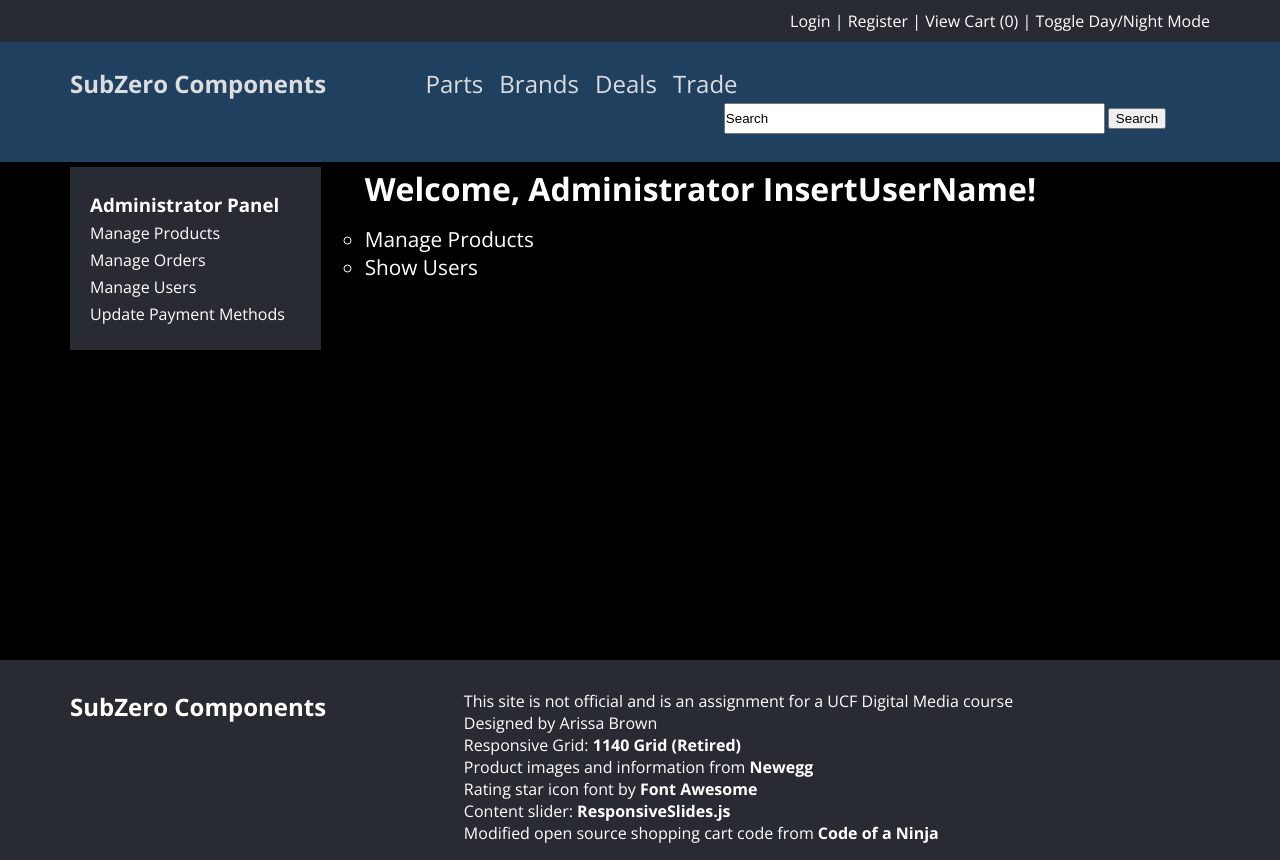
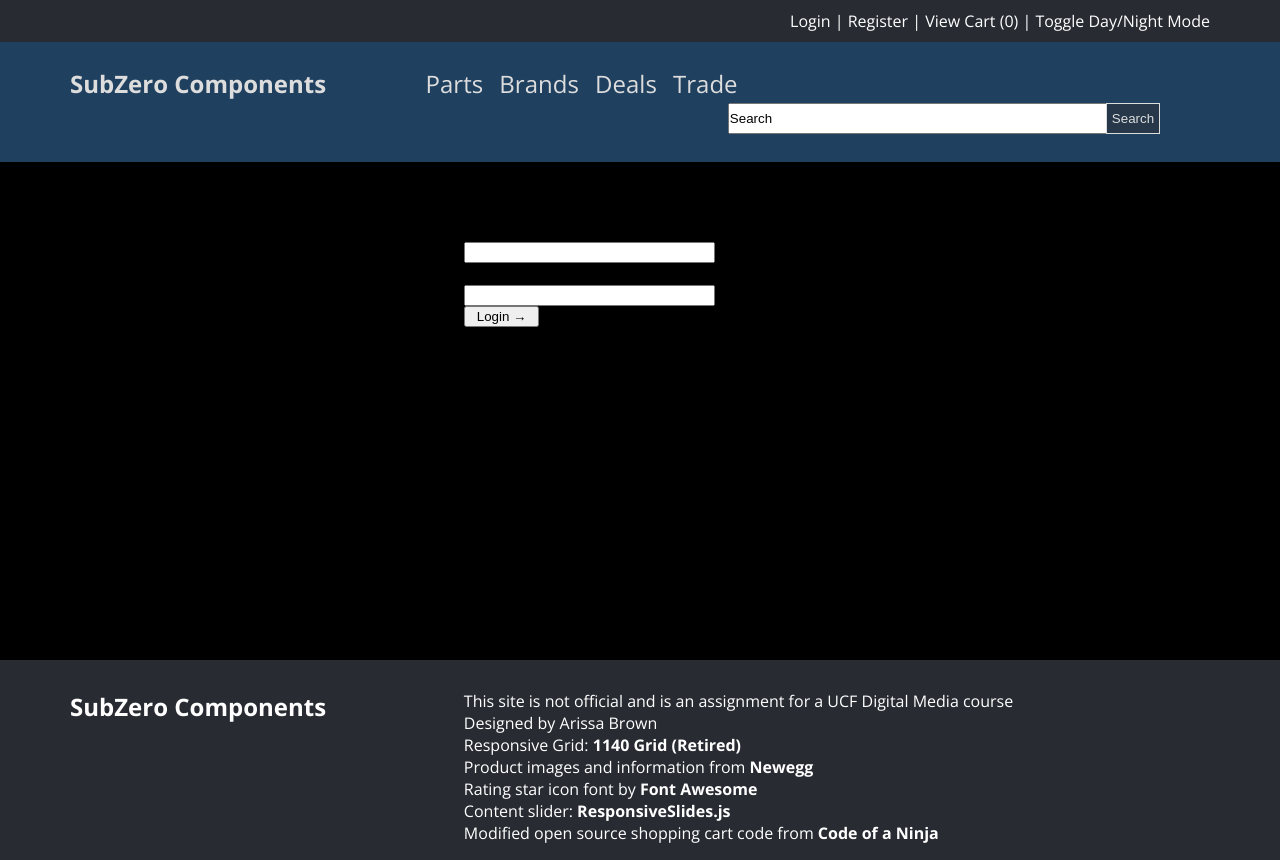
Before and after one commit to dig4530c/sub-zero-components, a PHP site: page /subzero/admin.php in a window 1280 px wide. Run offline with PHP 8.4, Linux system fonts and the light colour scheme; data that the repository does not hold is empty; some libraries are stand-ins or nearby versions.

Commit message:
Changes made to css, admin page + added admin login

```diff
--- a/admin.php
+++ b/admin.php
@@ -7,40 +7,25 @@ include ('is/header.php');
 		<div class="container  "><!--  container-->
 			<div class="row space">
 				<div class="row">
-
-					<div class="threecol "><!--sidebar col-->
-						<div id="sidebar">
-							<div><h3><a href="#" class='super' id='apanel'>Administrator Panel</a></h3></div>
-							<div>
-								<ul>
-									<li><a href="#" class='see'  id='pro' >Manage Products</a></li>
-									<li><a href="#" class="morder" >Manage Orders</a></li>
-									<li><a href="#"class='see' id='users'>Manage Users</a></li>
-									<li><a href="#" class="mpay" >Update Payment Methods</a></li>
-								</ul>
-							</div>
+					<div class="fourcol">
+					</div>
+					<div class="threecol ">
+						<div class='space'></div>
+						<div class='space'></div>
+						<div class="title">
+							<h2>Administrator Login</h2>
+						</div>
+						<div id='alogin'>
+							<form>
+								<label for="name">Username</label>
+								<input type="text" id="username" required />
+								<label for="name">Password</label>
+								<input type="text" id="pass" required />
+								<input type="submit" value="Login &rarr;">
+							</form>
 						</div>
 					</div>
-					<div class="ninecol last"> <!--user info col-->
-						<div id="admin">
-							<h1>Welcome, Administrator InsertUserName!</h1>
-								<div id='superuser'>
-									<ul>
-										<li><a href='#' class='see'  id='pro'>Manage Products</a></li>
-										<li><a class='see' id='users' href='#'>Show Users</a></li>
-									</ul>
-								</div>
-						</div>
-						<div id="mpro" class='show'>
-							<h1>Manage Products</h1>
-							<?php include ('is/managep.php'); ?>
-						</div>
-
-						<div id="musers" class='show'>
-							<h1>All Users</h1>
-							<?php include ('is/manageu.php'); ?>
-						</div>
-
+					<div class="fivecol last">
 					</div>
 				</div><!--end row-->
 
--- a/css/styles.css
+++ b/css/styles.css
@@ -1,29 +1,11 @@
 /*
-Individual Assignment 3 by Arissa Brown
-
+SubZero Components by Group 3
 */
 
 /* calling in dem fontz */
 @import url(http://fonts.googleapis.com/css?family=Open+Sans:300,400,500,700);
 
-/*@font-face{
-font-family: Source Sans;
-src: url('../fonts/SourceSansPro-Regular.ttf');
 
-}
-
-@font-face{
-font-family: Oswald;
-/*src: url('../fonts/Oswald-Regular.ttf');
-
-}
-
-@font-face{
-font-family: Open Sans;
-src: url('../fonts/OpenSans-Regular.ttf');
-
-}
-*/
 
 	body {
 		font-family: 'Open Sans', sans-serif;
@@ -93,23 +75,14 @@ padding: 5px;
 font-size: 1.5em;
 }
 #hnav ul{float:left;}
-#hnav li {
-display:inline;
-padding:5px;
-}
-#hnav a {
-text-decoration:none;
-color: #ddd;
-}
-#hnav a:hover{
-text-decoration:none;
-color: #349ACE;
-}
+#hnav li {display:inline;padding:5px;}
+#hnav a {text-decoration:none;color: #ddd;}
+#hnav a:hover{text-decoration:none;color: #349ACE;}
 
 #scontain {float: right;font-size:0;}
 /*#scontain span{margin-left: -3px;}*/
 /*.test{display:inline-block;margin-top: 5px;font-size: 0;}*/
-.test input[type=button]{
+.test input[type="submit"]{
     position:relative;
     left:-6px;
     border:1px solid #ddd; /*349ACE*/
@@ -118,7 +91,7 @@ color: #349ACE;
     cursor: pointer;
     padding:7px 5px;
 }
-.test  input[type=button]:hover {background: #349ACE;color:#fff;}
+.test input[type="submit"]:hover {background: #349ACE;color:#fff;}
 .sbar {
     padding:6px 0px;
     margin:3px;
@@ -146,18 +119,9 @@ margin: 0;cursor: pointer;
 }
 
 
-#huser{
-margin-top:10px;
-color: #ddd;
-}
-#huser a{
-text-decoration:none;
-color: #ddd;
-}
-#huser a:hover{
-text-decoration:none;
-color: #349ACE;
-}
+#huser{margin-top:10px;color: #ddd;}
+#huser a{text-decoration:none;color: #ddd;}
+#huser a:hover{text-decoration:none;color: #349ACE;}
 
 #name{font-weight:bold;}
 
@@ -255,6 +219,7 @@ font-size: 1.1em;
 }
 /* This imageless css button was generated by CSSButtonGenerator.com */
 
+
 /*
 =====================================================
 */
@@ -298,11 +263,36 @@ padding-bottom:30px;
 
 /* admin page */
 
+#alogin{}
+#alogin label {
+    display: block;
+    width : 100%;
+    text-align: left;
+}
+#alogin input, textarea, select{
+    width : 100%;
+    margin: 0;
+    -webkit-box-sizing: border-box;
+    /* For legacy WebKit based browsers */
+    -moz-box-sizing: border-box;
+    /* For all Gecko based browsers */
+    box-sizing: border-box;
+}
+#alogin input[type="submit"] {width:30%;}
+
+/*
+=====================================================
+*/
+
+/* admin page */
+
 #superuser{font-size: 1.3em;margin-top:15px; }
 #superuser li{list-style: circle; }
 #superuser a {text-decoration: none;color:#204060;}
 #superuser a:hover {color: #349ACE;}
-
+/*#mpro{display:none;}
+#morder{display:none;}
+#muser{display:none;}*/
 
 
 /*
```
Also changed, not shown: cpanel.php (added, +49 -0 lines).
